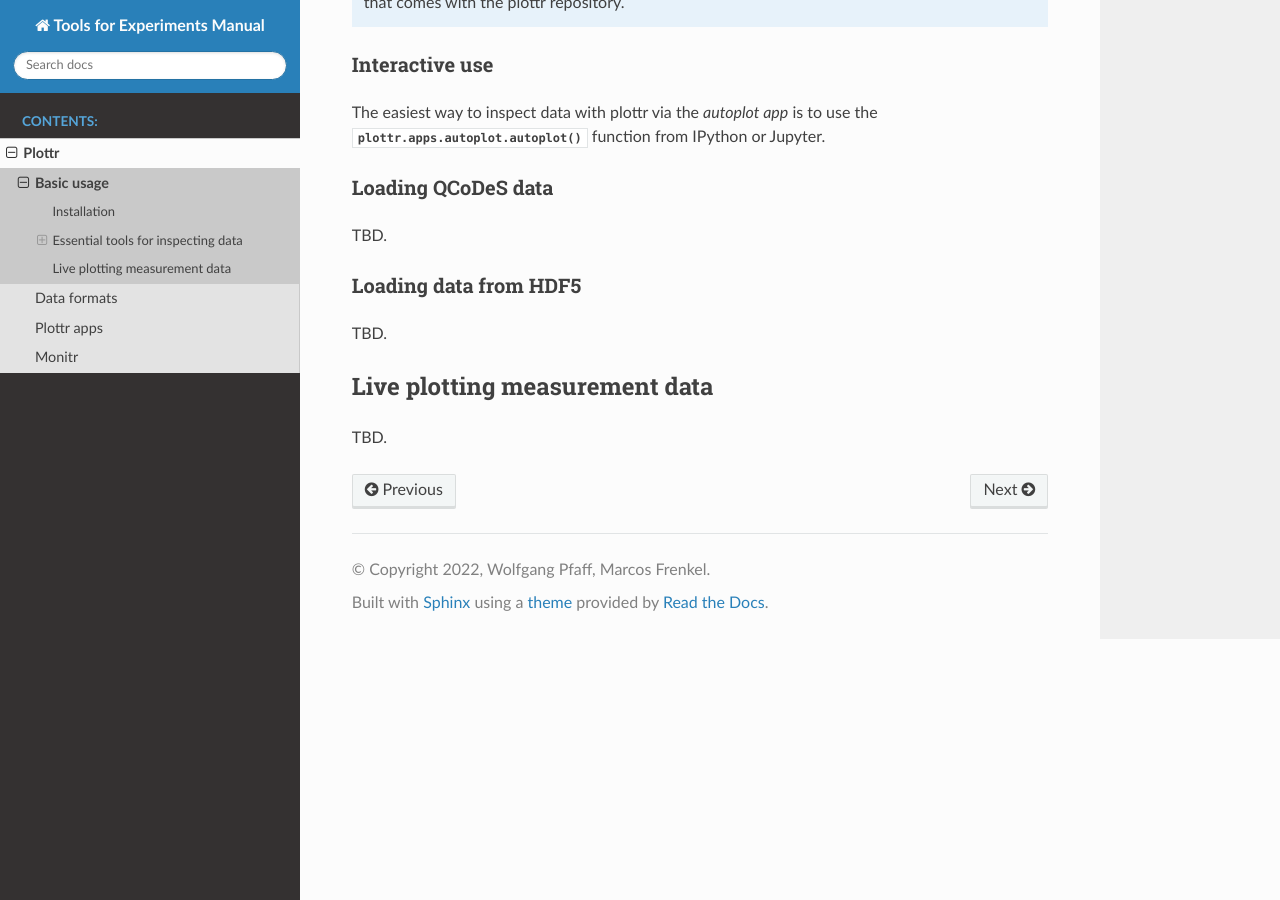
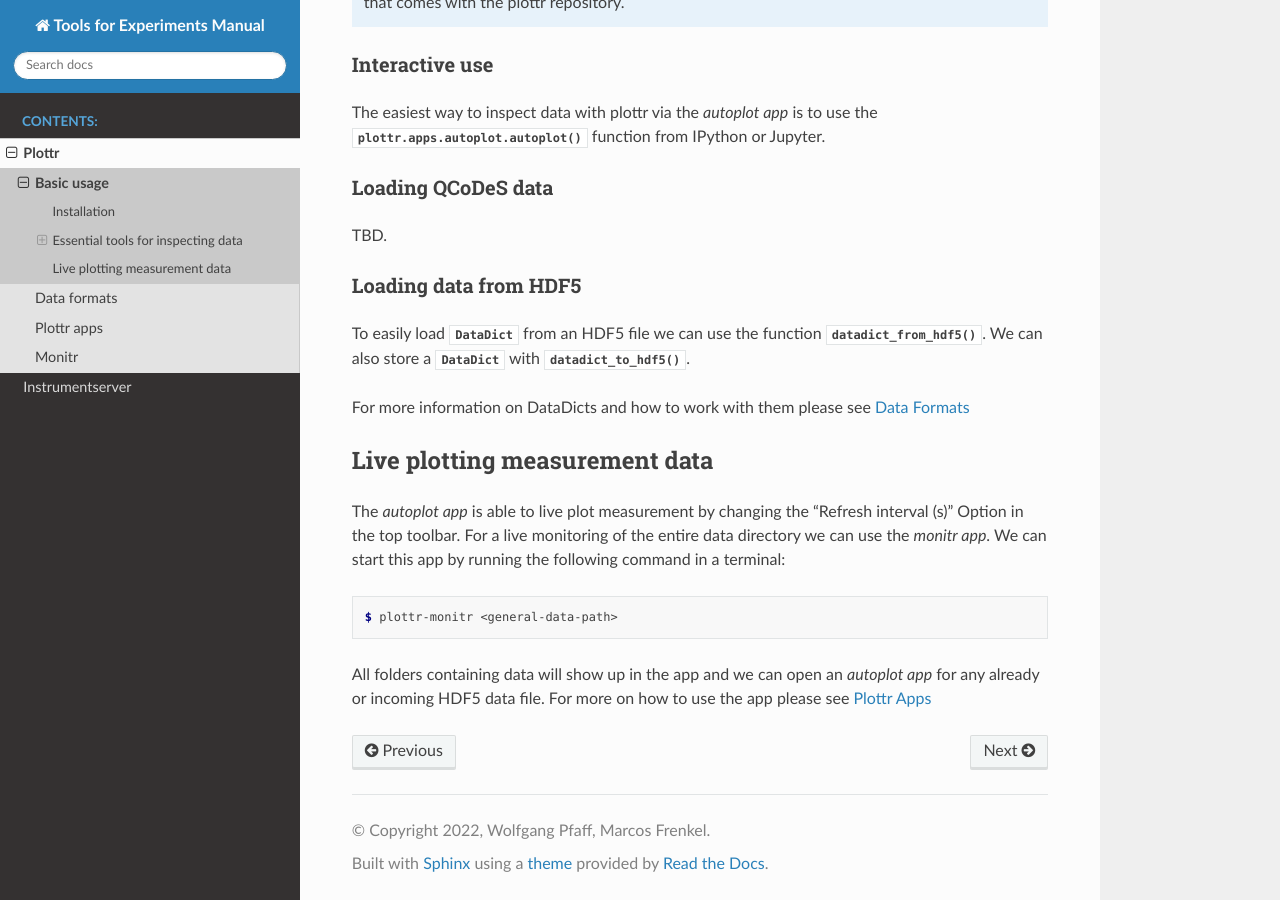
Before and after one commit to toolsforexperiments/tfe-manual, a Sphinx documentation site: the page built from docs/source/plottr/basics.rst, in a window 1280 px wide and 900 px high, scrolled down 805 px. Built offline with Sphinx 7.4.7 and the Read the Docs theme 2.0.0, drawn with Linux system fonts in a browser that asks for light colours; pages that are not in the unit, such as notebooks, are missing from menus.

Commit message:
Basics tweaks and added instrumentserver structure

```diff
--- a/docs/source/conf.py
+++ b/docs/source/conf.py
@@ -36,6 +36,7 @@ extensions = ['sphinx.ext.autodoc',
               'sphinx.ext.todo',
               'nbsphinx',
               'sphinx.ext.autosectionlabel',
+              'sphinx.ext.intersphinx'
 ]
 
 # Add any paths that contain templates here, relative to this directory.
--- a/docs/source/index.rst
+++ b/docs/source/index.rst
@@ -52,6 +52,7 @@ measurements easier.
    :caption: Contents:
 
    plottr/index
+   instrumentserver/index
 
 
 Indices and tables
--- /dev/null
+++ b/docs/source/instrumentserver/basics.rst
@@ -0,0 +1,4 @@
+Basic Usage
+===========
+
+This is the basic usage page for the instrumentserver
--- a/docs/source/plottr/basics.rst
+++ b/docs/source/plottr/basics.rst
@@ -50,9 +50,22 @@ TBD.
 Loading data from HDF5
 ^^^^^^^^^^^^^^^^^^^^^^
 
-TBD.
+To easily load :class:`~plottr.data.datadict.DataDict` from an HDF5 file we can use the function
+:func:`~plottr.data.datadict_storage.datadict_from_hdf5`. We can also store a :class:`~plottr.data.datadict.DataDict`
+with :func:`~plottr.data.datadict_storage.datadict_to_hdf5`.
+
+For more information on DataDicts and how to work with them please see `Data Formats <data.rst>`__
 
 Live plotting measurement data
 ------------------------------
 
-TBD.
+The `autoplot app` is able to live plot measurement by changing the "Refresh interval (s)" Option in the top toolbar.
+For a live monitoring of the entire data directory we can use the `monitr app`. We can start this app by running
+the following command in a terminal:
+
+.. code-block:: console
+
+    $ plottr-monitr <general-data-path>
+
+All folders containing data will show up in the app and we can open an `autoplot app` for any already or incoming HDF5
+data file. For more on how to use the app please see `Plottr Apps <apps.rst>`__
--- a/docs/source/plottr/index.rst
+++ b/docs/source/plottr/index.rst
@@ -2,7 +2,7 @@ Plottr
 ======
 
 This is the main documentation for the data analysis tool `plottr`.
-`plottr` is written in python (version 3.7+) and has been tested to work well on Windows, Linux,
+`plottr` is written in python (version 3.8+) and has been tested to work well on Windows, Linux,
 and MacOS.
 This documentation is still very much ongoing work in progress, but should (hopefully!)
 already give an overview of what it's about, and how to use it.
```
Also changed, not shown: docs/source/instrumentserver/index.rst (added, +14 -0 lines), docs/source/plottr/data.rst (+40 -17 lines).
